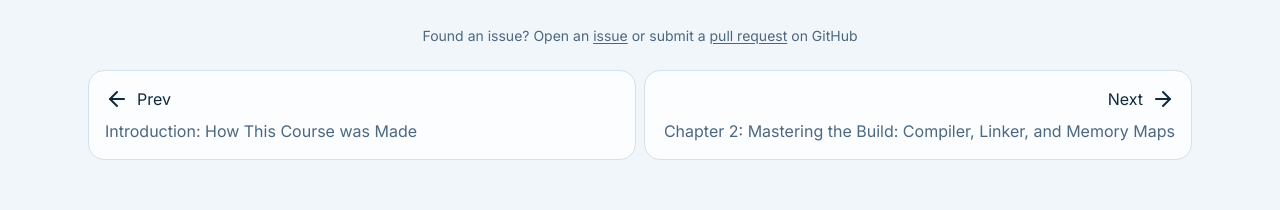
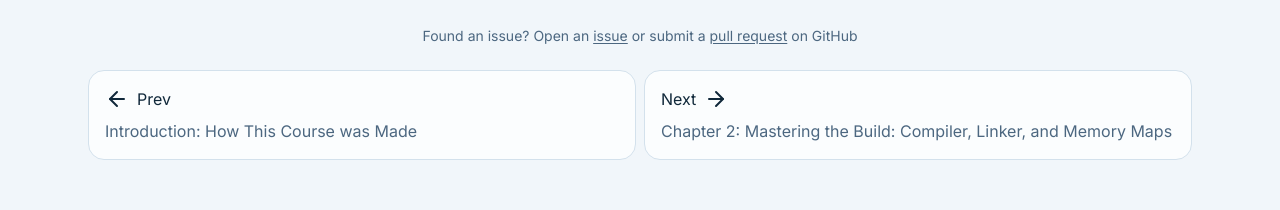
Before and after one commit to effessdev/effessdev.github.io, a Next.js app: page /read/embedded-c/01 in a window 1280 px wide. Shown: the part 3680-3890 px from the top of the page. Built offline with nearby package versions, Linux system fonts and the light colour scheme.

Commit message:
update bottom nav

```diff
--- a/src/app/read/[id]/[chapter]/page.tsx
+++ b/src/app/read/[id]/[chapter]/page.tsx
@@ -128,10 +128,10 @@ function PrevAndNext({
   prev: Post | null;
   next: Post | null;
 }) {
-  const tile = cn(card, "flex-1 p-4 transition-colors hover:bg-card/80");
+  const tile = cn(card, "basis-1/2 p-4 transition-colors hover:bg-card/80");
 
   return (
-    <nav className="flex justify-between gap-2">
+    <nav className="flex justify-center gap-2">
       {prev && (
         <Link href={`/read/${courseId}/${prev.id}`} className={tile}>
           <div className="mb-2 flex items-center gap-2">
@@ -143,11 +143,8 @@ function PrevAndNext({
       )}
 
       {next && (
-        <Link
-          href={`/read/${courseId}/${next.id}`}
-          className={cn(tile, "text-right")}
-        >
-          <div className="mb-2 flex items-center justify-end gap-2">
+        <Link href={`/read/${courseId}/${next.id}`} className={tile}>
+          <div className="mb-2 flex items-center gap-2">
             Next
             <ArrowRight />
           </div>
```
